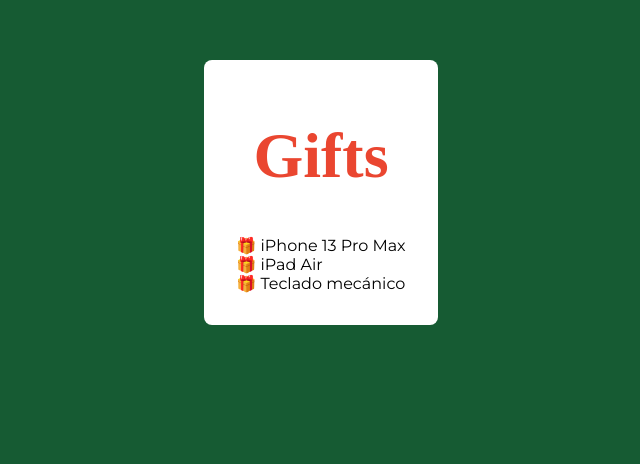
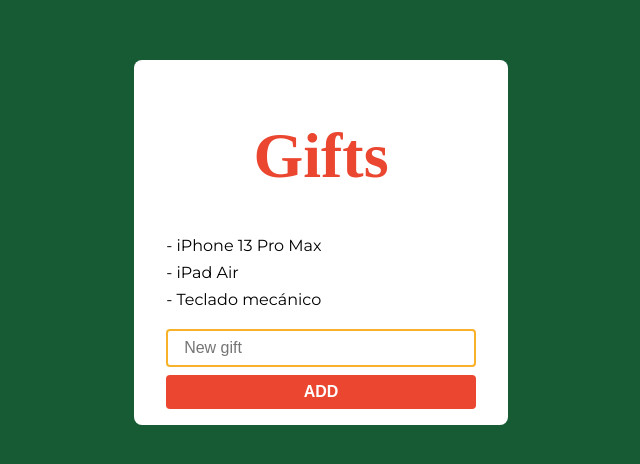
Before and after one commit to victor-landa/christmas-wish-list, a React (Create React App) app: page / in a window 1280 px wide. Shown: the part 132-596 px from the top of the page, without its empty margins (319-959 px from the left). Built offline with nearby package versions, Linux system fonts and the light colour scheme; a web font is replaced by a local one.

Commit message:
:sparkles: day 3: form to add more gifts

```diff
--- a/src/assets/styles/App.css
+++ b/src/assets/styles/App.css
@@ -7,12 +7,17 @@
   --yellow: #f8b229;
 }
 
+* {
+  box-sizing: border-box;
+}
+
 body {
   -moz-osx-font-smoothing: grayscale;
   -webkit-font-smoothing: antialiased;
+  background: var(--green);
   font-family: 'Montserrat', sans-serif;
+  font-size: 16px;
   margin: 0;
-  background: var(--green);
 }
 
 code {
--- a/src/assets/styles/components/List.css
+++ b/src/assets/styles/components/List.css
@@ -14,6 +14,37 @@
 }
 
 .wish-list-card__items {
+  display: flex;
+  flex-direction: column;
   list-style: none;
+  margin: 0;
   padding: 0;
+  row-gap: 0.5rem;
 }
+
+.form {
+  margin: 1.25rem 0 0;
+}
+
+.form__input {
+  border-radius: 0.25rem;
+  border: 2px solid var(--yellow);
+  font-size: 1rem;
+  padding: 0.5rem 1rem;
+  outline: none;
+  width: 100%;
+}
+
+.form__submit {
+  background: var(--red);
+  border-radius: 0.25rem;
+  border: none;
+  color: var(--white);
+  cursor: pointer;
+  font-size: 1rem;
+  font-weight: 700;
+  margin: 0.5rem 0 0;
+  padding: 0.5rem 1rem;
+  text-transform: uppercase;
+  width: 100%;
+}
--- a/src/components/List.tsx
+++ b/src/components/List.tsx
@@ -2,16 +2,31 @@
 import '../assets/styles/components/List.css';
 
 export const List = () => {
-  const [list, setList] = useState(['🎁 iPhone 13 Pro Max', '🎁 iPad Air', '🎁 Teclado mecánico']);
+  const [list, setList] = useState(['iPhone 13 Pro Max', 'iPad Air', 'Teclado mecánico']);
+
+  const handleForm = (e: React.SyntheticEvent) => {
+    e.preventDefault();
+    const input = document.querySelector<HTMLInputElement>('input[name="gift"]');
+    if(input) {
+      if(input.value.trim() !== '') {
+        setList([...list, input.value]);
+        input.value = '';
+      }
+    }
+  }
 
   return (
     <div className='wish-list-card'>
       <h1 className='wish-list-card__title'>Gifts</h1>
       <ul className='wish-list-card__items'>
-        {list.map(item =>
-          <li>{item}</li>
+        {list.map((item, index) =>
+          <li key={index}>- {item}</li>
         )}
       </ul>
+      <form className='form' onSubmit={handleForm} autoComplete="off">
+        <input className='form__input' type="text" name="gift" placeholder='New gift' required />
+        <button className='form__submit' type="submit">Add</button>
+      </form>
     </div>
   )
 }
```
